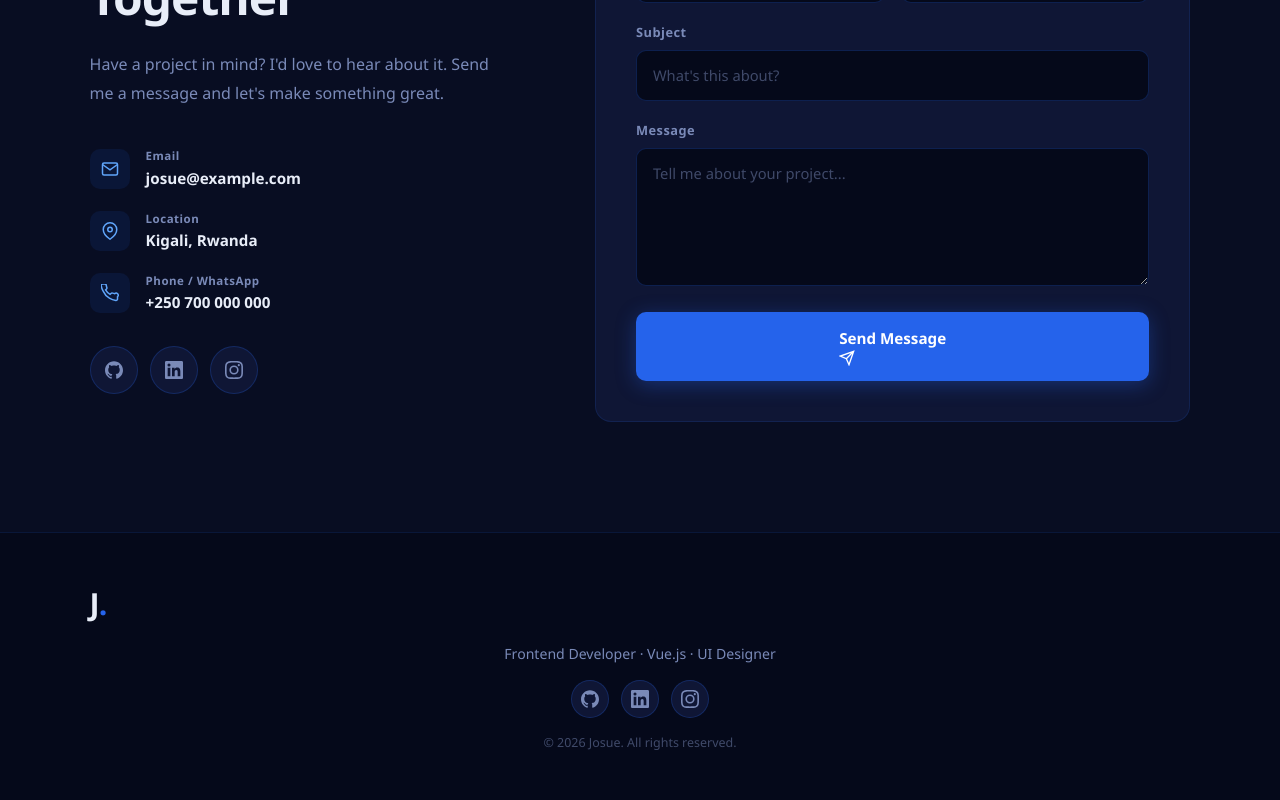
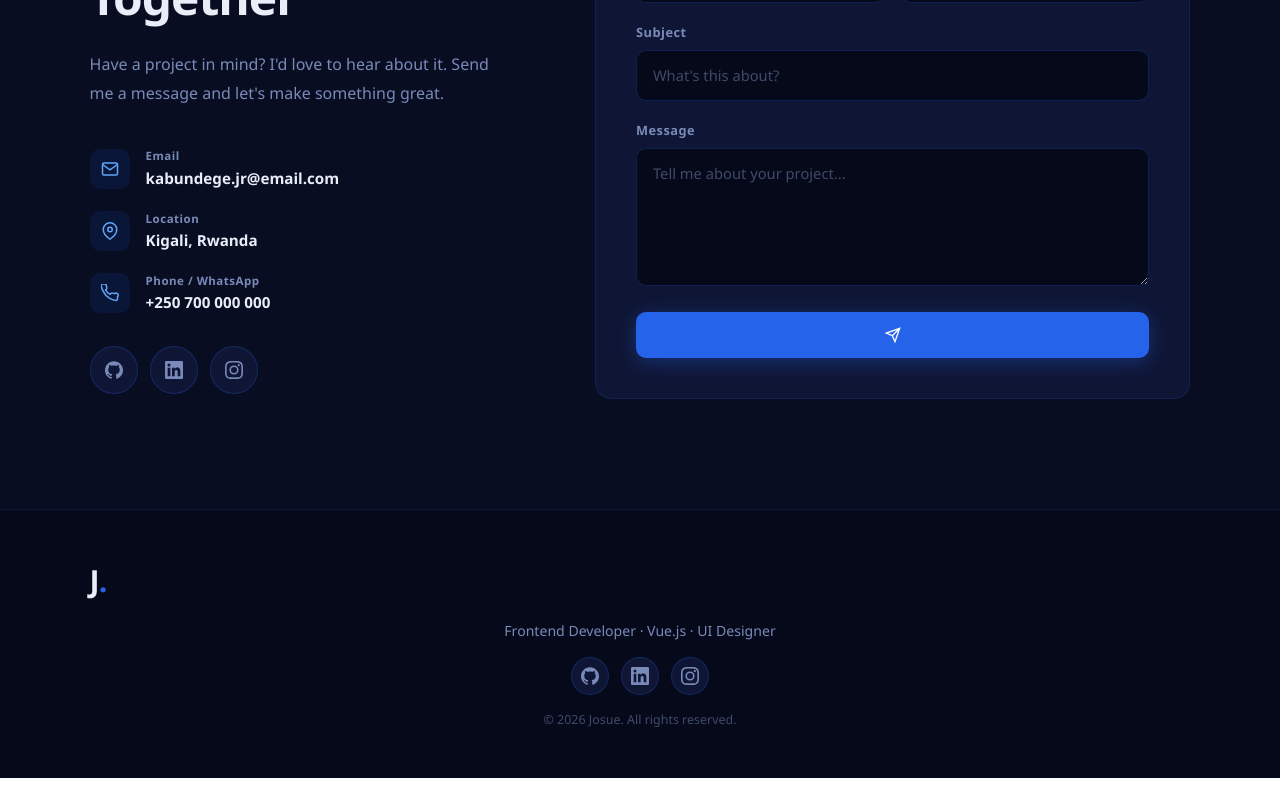
Before and after one commit to IGIRANEZA-josue/Portfolio, a Vue app: page / in a window 1280 px wide. Shown: the part 3739-4539 px from the top of the page. After the commit the page ends 4517 px from the top, so only its background shows below. Built offline with nearby package versions, Linux system fonts and the light colour scheme.

Commit message:
added email

```diff
--- a/src/views/Portfolio.vue
+++ b/src/views/Portfolio.vue
@@ -283,8 +283,8 @@
             </div>
             <button type="submit" class="btn-primary form-submit" :class="{ sent: formSent }">
               <span v-if="!formSent">
-                Send Message
-                <svg width="16" height="16" viewBox="0 0 24 24" fill="none" stroke="currentColor" stroke-width="2"><path d="M22 2L11 13M22 2l-7 20-4-9-9-4 20-7z"/></svg>
+
+                <svg width="16" height="16" viewBox="0 0 24 24" fill="none" stroke="currentColor" stroke-width="2"><path d="M22 2L11 13M22 2l-7 20-4-9-9-4 20-7z"/> Send Message</svg>
               </span>
               <span v-else>Sent! ✓</span>
             </button>
@@ -459,7 +459,7 @@ export default {
         {
           icon: `<svg width="18" height="18" viewBox="0 0 24 24" fill="none" stroke="currentColor" stroke-width="2"><path d="M4 4h16c1.1 0 2 .9 2 2v12c0 1.1-.9 2-2 2H4c-1.1 0-2-.9-2-2V6c0-1.1.9-2 2-2z"/><polyline points="22,6 12,13 2,6"/></svg>`,
           label: 'Email',
-          value: 'josue@example.com',
+          value: 'kabundege.jr@email.com',
         },
         {
           icon: `<svg width="18" height="18" viewBox="0 0 24 24" fill="none" stroke="currentColor" stroke-width="2"><path d="M21 10c0 7-9 13-9 13s-9-6-9-13a9 9 0 0118 0z"/><circle cx="12" cy="10" r="3"/></svg>`,
```
